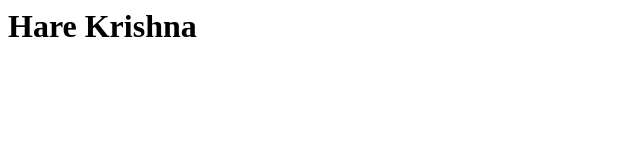
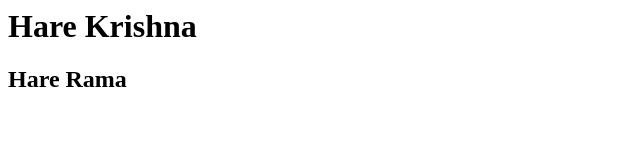
Before and after one commit to Jairam-108/LetsLearnGit, a plain HTML site: page LetsLearnGit/index.html in a window 1280 px wide. Shown: the whole page, without its empty margins (0-640 px from the left). Drawn offline with Linux system fonts and the light colour scheme.

Commit message:
add title

```diff
--- a/LetsLearnGit/index.html
+++ b/LetsLearnGit/index.html
@@ -1 +1,2 @@
 <h1>Hare Krishna</h1>
+<h2>Hare Rama</h2>
```
